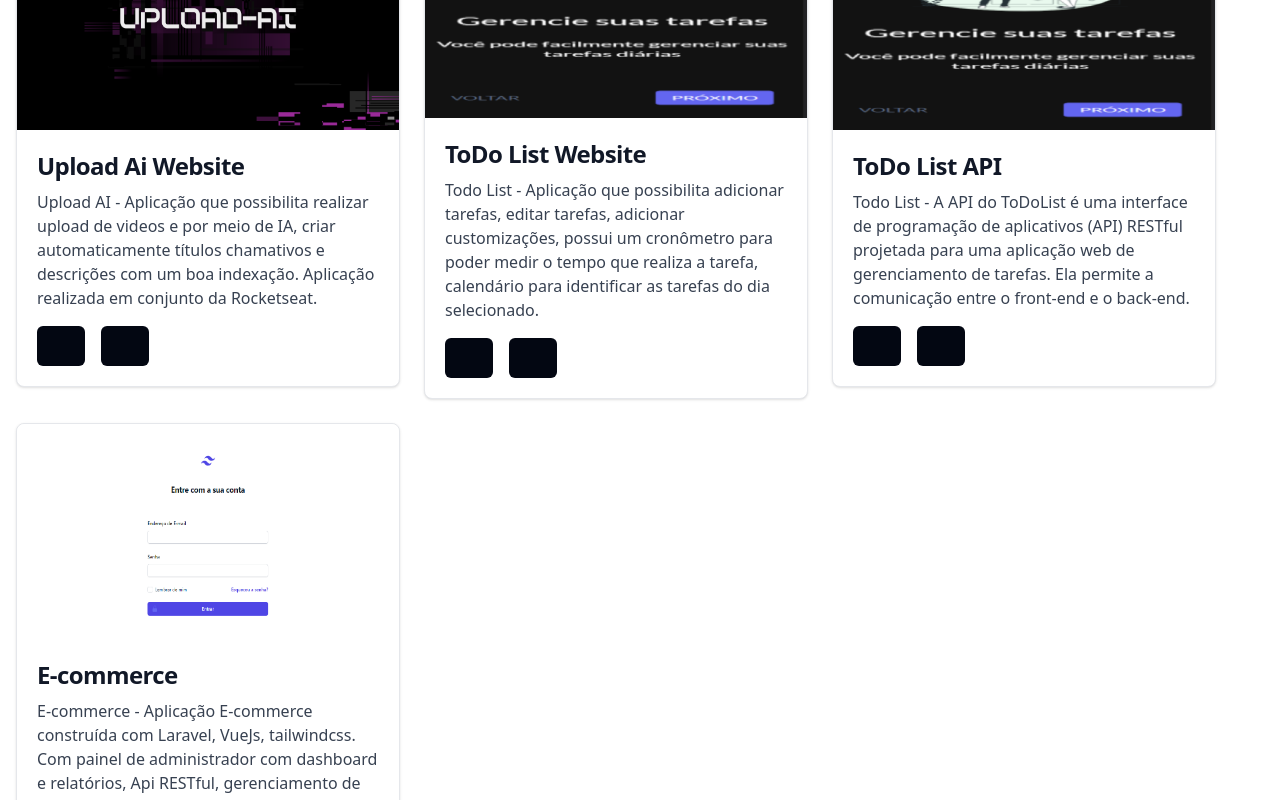
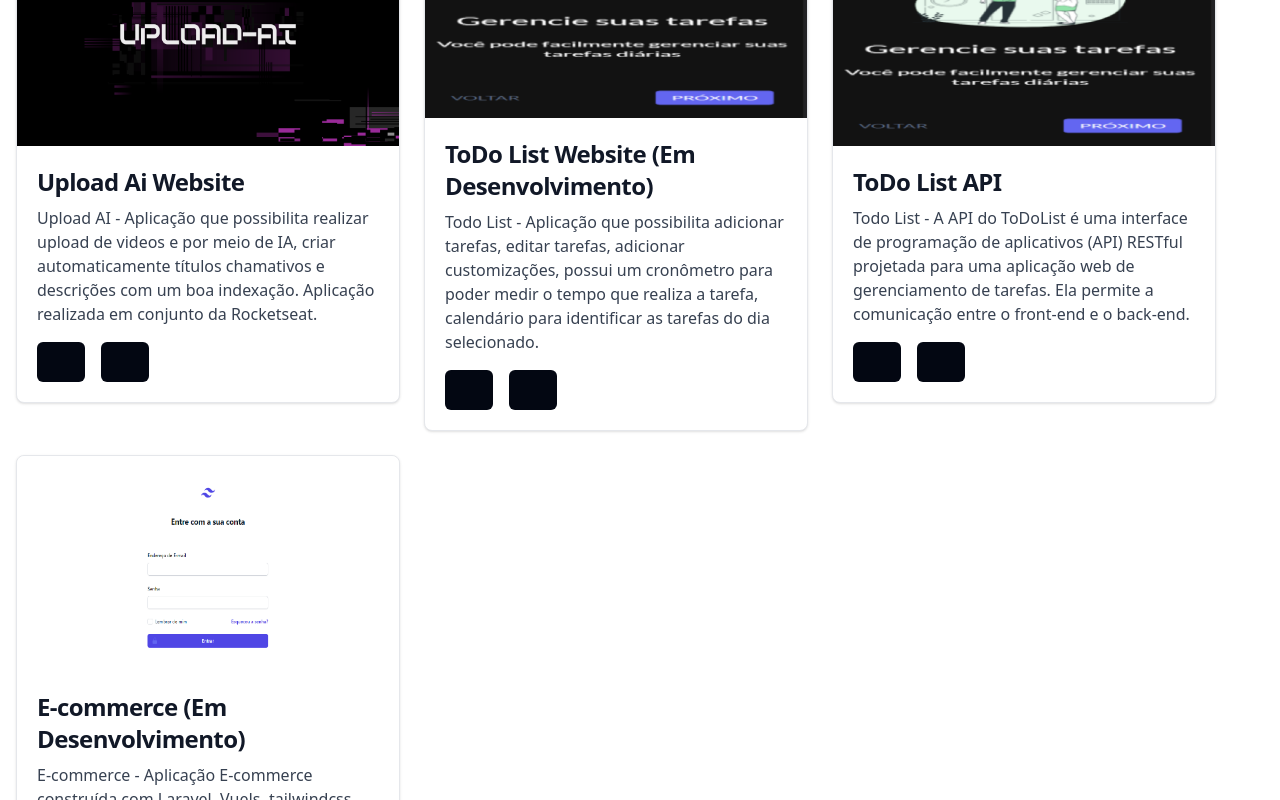
Before and after one commit to lucas-dantas10/Portfolio, a Vue app: page / in a window 1280 px wide. Shown: the part 1860-2660 px from the top of the page. Built offline with nearby package versions, Linux system fonts and the light colour scheme; some icons are missing.

Commit message:
:recycle: refactor: Mudança no status dos projetos

```diff
--- a/src/views/Portfolio/Portfolio.vue
+++ b/src/views/Portfolio/Portfolio.vue
@@ -25,7 +25,7 @@ import Ecommerce from '@/assets/imgs/ecommerce.png';
             />
 
             <Card
-                title="ToDo List Website"
+                title="ToDo List Website (Em Desenvolvimento)"
                 subtitle="Todo List - Aplicação que possibilita adicionar tarefas, editar tarefas, adicionar customizações, possui um cronômetro para poder medir o tempo que realiza a tarefa, calendário para identificar as tarefas do dia selecionado."
                 :image="TodoList"
                 github="https://github.com/lucas-dantas10/TodoList"
@@ -41,7 +41,7 @@ import Ecommerce from '@/assets/imgs/ecommerce.png';
             />
 
             <Card
-                title="E-commerce"
+                title="E-commerce (Em Desenvolvimento)"
                 subtitle="E-commerce -  Aplicação E-commerce construída com Laravel, VueJs, tailwindcss. Com painel de administrador com dashboard e relatórios, Api RESTful, gerenciamento de cliente, pagamento e etc."
                 :image="Ecommerce"
                 github="https://github.com/lucas-dantas10/e-commerce"
```
